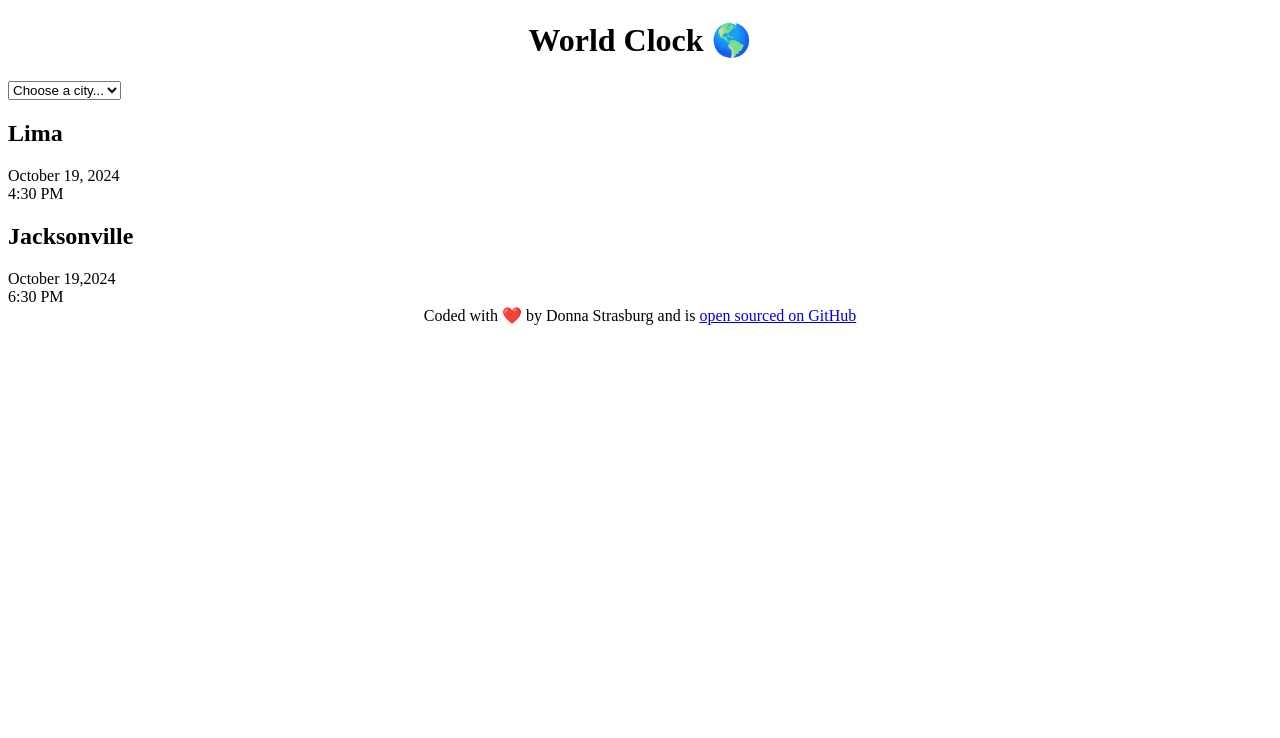
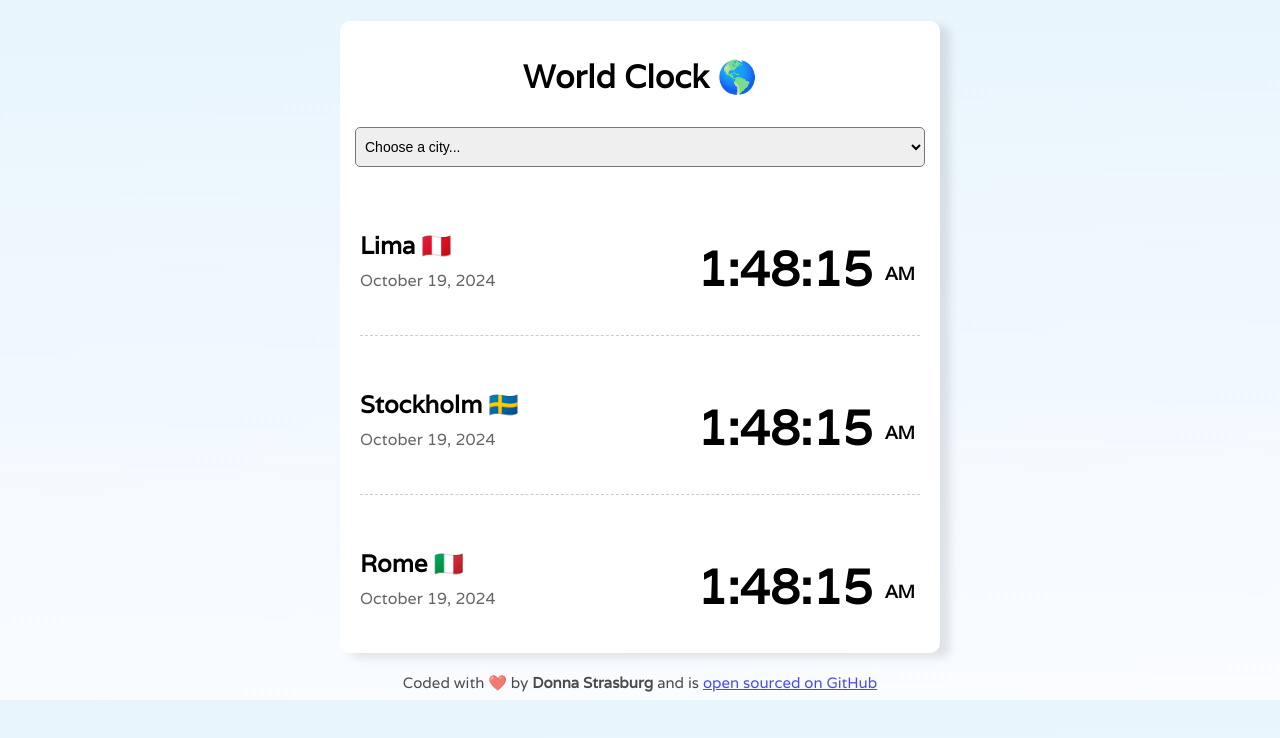
Before and after one commit to d0nn12/world-clock, a plain HTML site: page index.html in a window 1280 px wide. Drawn offline with Linux system fonts and the light colour scheme.

Commit message:
added CSS

```diff
--- a/index.html
+++ b/index.html
@@ -4,6 +4,12 @@
     <meta charset="UTF-8" />
     <meta name="viewport" content="width=device-width, initial-scale=1.0" />
     <link rel="stylesheet" href="style/style.css" />
+    <link rel="preconnect" href="https://fonts.googleapis.com" />
+    <link rel="preconnect" href="https://fonts.gstatic.com" crossorigin />
+    <link
+      href="https://fonts.googleapis.com/css2?family=Varela&display=swap"
+      rel="stylesheet"
+    />
     <title>World Clock</title>
   </head>
   <body>
@@ -18,23 +24,35 @@
           <option value="">Morehead</option>
         </select>
         <div class="city-container">
-          <h2>Lima</h2>
-          <div class="date">October 19, 2024</div>
-          <div class="big-time">4:30 PM</div>
+          <div>
+            <h2>Lima 🇵🇪</h2>
+            <div class="date">October 19, 2024</div>
+          </div>
+          <div class="big-time">1:48:15 <small>AM</small></div>
         </div>
         <div class="city-container">
-          <h2>Jacksonville</h2>
-          <div class="date">October 19,2024</div>
-          <div class="big-time">6:30 PM</div>
+          <div>
+            <h2>Stockholm 🇸🇪</h2>
+            <div class="date">October 19, 2024</div>
+          </div>
+          <div class="big-time">1:48:15 <small>AM</small></div>
+        </div>
+        <div class="city-container">
+          <div>
+            <h2>Rome 🇮🇹</h2>
+            <div class="date">October 19, 2024</div>
+          </div>
+          <div class="big-time">1:48:15 <small>AM</small></div>
         </div>
       </main>
-      <footer>
-        Coded with ❤️ by Donna Strasburg and is
-        <a href="https://github.com/d0nn12/world-clock" target="_blank"
-          >open sourced on GitHub</a
-        >
-      </footer>
     </div>
+    <footer>
+      Coded with ❤️ by <strong>Donna Strasburg</strong> and is
+      <a href="https://github.com/d0nn12/world-clock" target="_blank"
+        >open sourced on GitHub</a
+      >
+    </footer>
+
     <script src="script/index.js"></script>
   </body>
 </html>
--- a/style/style.css
+++ b/style/style.css
@@ -1,6 +1,62 @@
+body {
+  background: linear-gradient(
+    178.6deg,
+    rgb(232, 245, 253) 3.3%,
+    rgb(252, 253, 255) 109.6%
+  );
+  font-family: "Varela", sans-serif;
+}
 h1 {
   text-align: center;
+  padding-top: 35px;
+}
+
+select {
+  margin: 30px auto;
+  border-radius: 5px;
+  display: block;
+  width: 95%;
+  padding: 10px 5px;
+  font-size: 14px;
+}
+h2 {
+  margin: 0;
+  line-height: 2;
 }
 footer {
   text-align: center;
+  opacity: 0.7;
+  margin: 0 auto;
+  padding: 0;
+  font-size: 15px;
 }
+.container {
+  max-width: 600px;
+  margin: 10px auto;
+  background-color: white;
+  box-shadow: 10px 5px 10px rgba(0, 0, 0, 0.1);
+  border-radius: 10px;
+}
+.city-container {
+  display: flex;
+  justify-content: space-between;
+  margin: 20px;
+  padding: 25px 0;
+  border-bottom: 1px dashed rgba(0, 0, 0, 0.2);
+}
+.city-container:last-child {
+  border: none;
+}
+.date {
+  opacity: 0.6;
+}
+.big-time {
+  font-size: 48px;
+  padding: 15px 5px 10px;
+  font-weight: bold;
+}
+.big-time small {
+  font-size: 18px;
+  vertical-align: middle;
+  line-height: 50px;
+}
```
